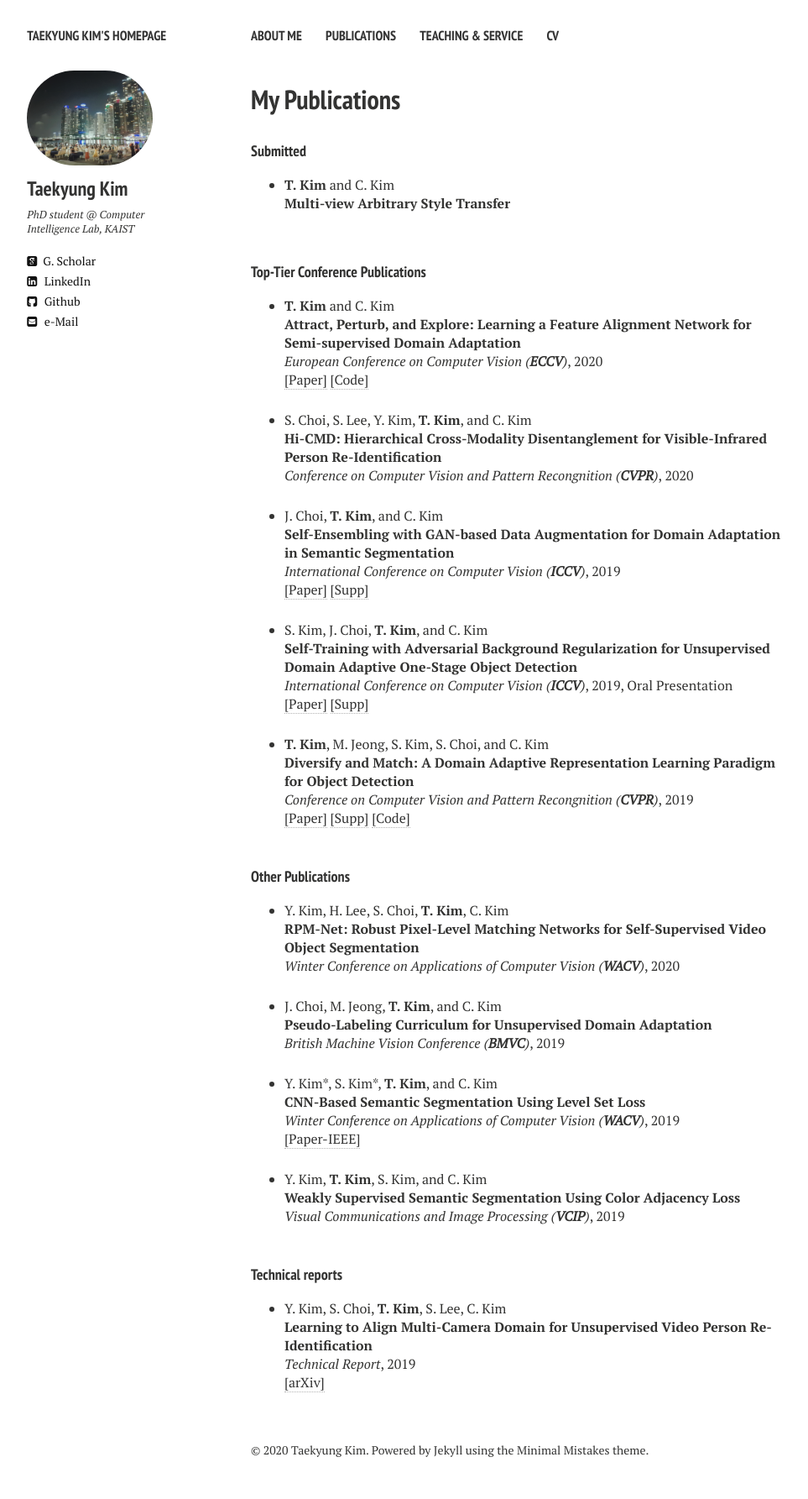
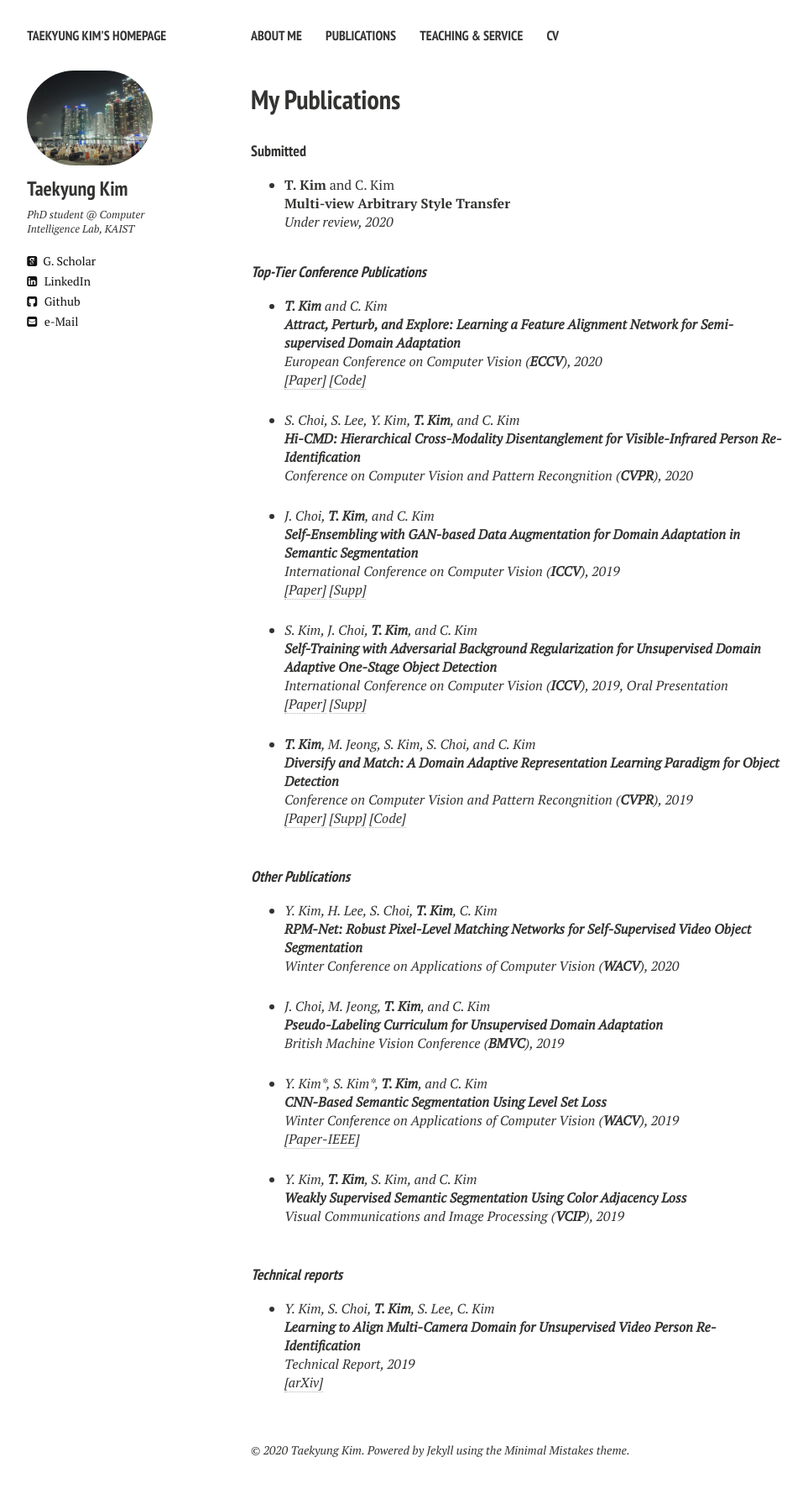
Before and after one commit to TKKim93/TKKim93.github.io, a Jekyll site: the page built from publications.md, in a window 1280 px wide. Shown: the whole page at 84% size, without its empty margins (21-984 px from the left). Built offline with Jekyll 4.4.1, drawn with Linux system fonts in a browser that asks for light colours; nearby versions of some CDN libraries.

Commit message:
Update publications.html

```diff
--- a/_layouts/publications.html
+++ b/_layouts/publications.html
@@ -86,7 +86,7 @@ div.bibtex pre { font-size: 75%; overflow: auto;  width: 100%; padding: 0em 0em;
 <li ><p>
 	<b>T. Kim</b> and C. Kim
 	<br><b>Multi-view Arbitrary Style Transfer</b><br>
-<!-- 	<i>European Conference on Computer Vision (<b>ECCV</b>)</i>, 2020 -->
+	<i> Under review, 2020
 	<br />
 <!-- 	<a href="https://arxiv.org/pdf/2007.09375.pdf" target="_blank">[Paper]</a> -->
 <!-- 	<a href="https://github.com/TKKim93/APE" target="_blank">[Code]</a> -->
```
